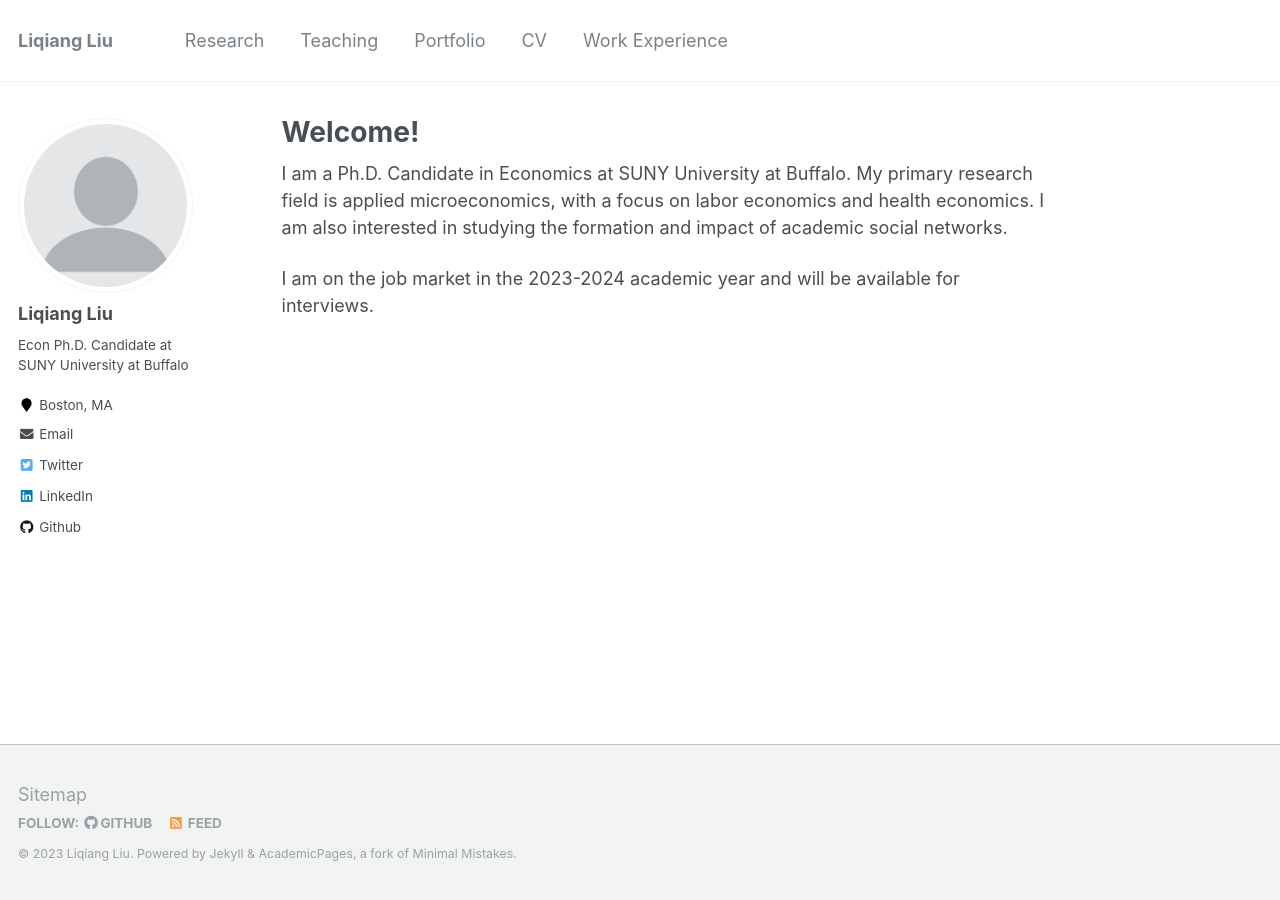
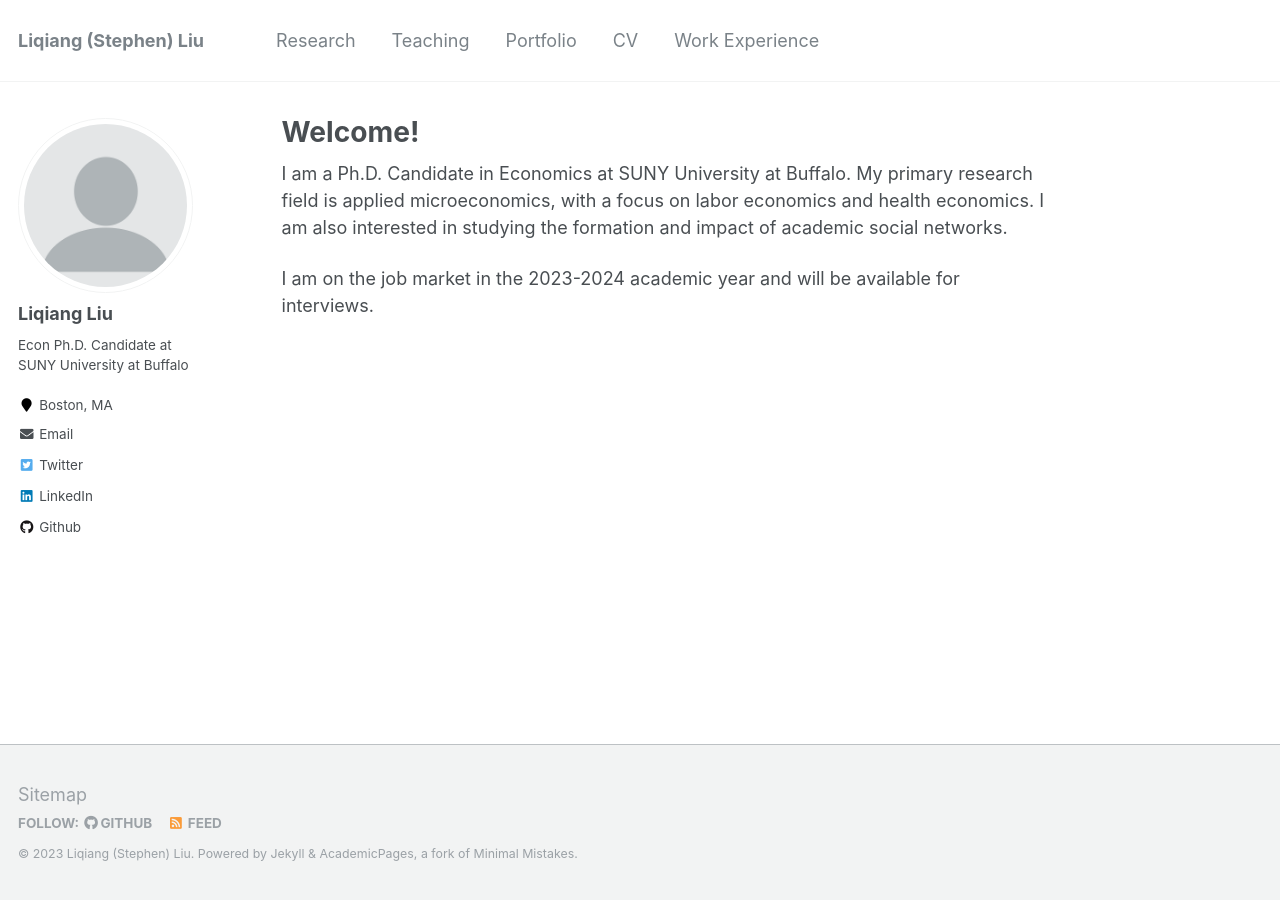
Before and after one commit to Liqiang-Liu/Liqiang-Liu.github.io, a Jekyll site: the page built from _pages/about.md, in a window 1280 px wide. Built offline with Jekyll 4.4.1, drawn with Linux system fonts in a browser that asks for light colours.

Commit message:
Update _config.yml

```diff
--- a/_config.yml
+++ b/_config.yml
@@ -7,9 +7,9 @@
 
 # Site Settings
 locale                   : "en-US"
-title                    : "Liqiang Liu"
+title                    : "Liqiang (Stephen) Liu"
 title_separator          : "-"
-name                     : &name "Liqiang Liu"
+name                     : &name "Liqiang (Stephen) Liu"
 description              : &description "Econ Ph.D. Candidate at SUNY University at Buffalo"
 url                      : https://liqiang-liu.github.io/ #https://academicpages.github.io # the base hostname & protocol for your site e.g. "https://mmistakes.github.io"
 baseurl                  : "" # the subpath of your site, e.g. "/blog"
```
